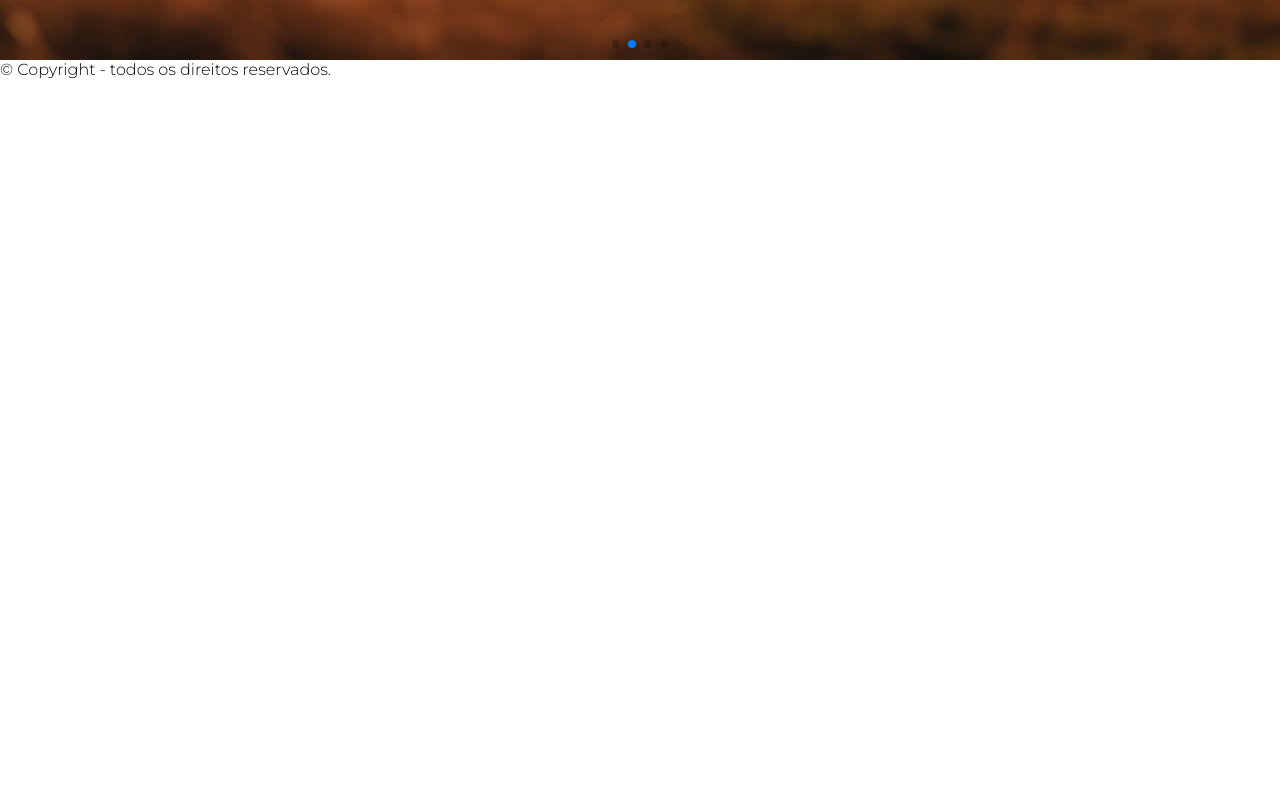
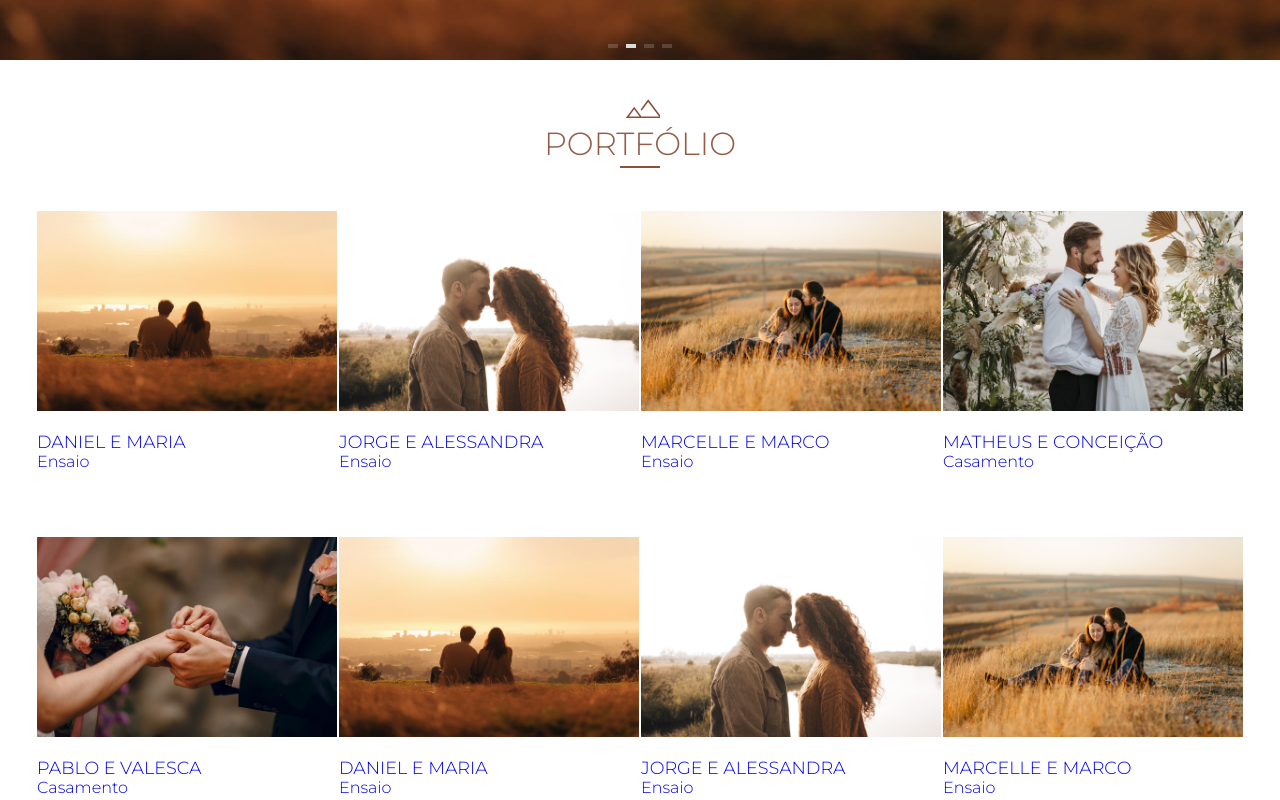
Before and after one commit to rlxmts/anzelfotografia, a React (Create React App) app: page / in a window 1280 px wide. Shown: the part 740-1540 px from the top of the page. Before the commit the page ends 819 px from the top, so only its background shows below. Built offline with nearby package versions, Linux system fonts and the light colour scheme.

Commit message:
:sparkles: Adicionando portfolio

```diff
--- a/src/App.js
+++ b/src/App.js
@@ -2,6 +2,7 @@ import styled from "styled-components";
 import Cabecalho from "./components/layout/Cabecalho";
 import Rodape from "./components/layout/Rodape";
 import Banner from "./components/sections/Banner";
+import Portfolio from "./components/sections/Portfolio";
 
 const AppContainer = styled.div`
 
@@ -13,6 +14,7 @@ function App() {
       <Cabecalho />
       <div className="conteudo">
         <Banner />
+        <Portfolio />
         <Rodape />
       </div>
     </AppContainer>
--- /dev/null
+++ b/src/components/commom/CardTrabalhos/index.js
@@ -0,0 +1,62 @@
+import styled from "styled-components";
+import { Trabalhos } from "../Trabalhos";
+
+const CardContainer = styled.div`
+    width:100%;
+    display:flex;
+    gap: 2px;
+    justify-content: center;
+    flex-wrap: wrap;
+
+    div{
+        width: 100%;
+        max-width: 300px;
+        margin: 2rem 0;
+        a:hover{
+            color: #8c5038;
+        }
+
+        img{
+            width:100%;
+        }
+
+        .trabalhos-titulo{
+            font-family: "Montserrat", sans-serif;
+            font-weight: 500;
+            font-size: 1.1rem;
+            text-transform: uppercase;
+            margin: 1rem 0 0 0;
+        }
+    }
+`
+
+const CardTrabalhos = ()=> {
+    return(
+        <CardContainer>
+            {Trabalhos.map( trabalho => {
+                return(
+                <div>
+                    <a href="/">
+                        <img src={trabalho.imagens[0]} alt={trabalho.nome} />
+                        <h3 className="trabalhos-titulo">{trabalho.nome}</h3>
+                        <span>{trabalho.categoria}</span>
+                    </a>
+                </div>
+                )
+            })}
+            {Trabalhos.map( trabalho => {
+                return(
+                <div>
+                    <a href="/">
+                        <img src={trabalho.imagens[0]} alt={trabalho.nome} />
+                        <h3 className="trabalhos-titulo">{trabalho.nome}</h3>
+                        <span>{trabalho.categoria}</span>
+                    </a>
+                </div>
+                )
+            })}
+        </CardContainer>
+    )
+}
+
+export default CardTrabalhos;
--- /dev/null
+++ b/src/components/commom/Titulo/index.js
@@ -0,0 +1,44 @@
+import styled from "styled-components";
+
+const H2 = styled.h2`
+    font-size: 2rem;
+    font-family: "Montserrat", sans-serif;
+    font-weight: 400;
+    color:#945c46;
+    text-transform: uppercase;
+    text-align: center;
+    margin: 2rem 1rem 1rem 1rem;
+    position: relative;
+
+    &::before{
+        content: '';
+        display: block;
+        width: 40px;
+        height: 40px;
+        background-image: url(${props => props.img});
+        position: absolute;
+        left: 50%;
+        transform: translateX(-50%);
+        top:-2.5rem;
+    }
+
+    &::after{
+        content: '';
+        display: block;
+        width: 40px;
+        height: 2px;
+        position: absolute;
+        left: 50%;
+        transform: translateX(-50%);
+        bottom: -.3rem;
+        background-color: #8c5038;
+    }
+`
+
+const Titulo = ({titulo, img})=> {
+    return(
+            <H2 img={img}>{titulo}</H2>
+    )
+}
+
+export default Titulo;
--- /dev/null
+++ b/src/components/commom/Trabalhos/index.js
@@ -0,0 +1,27 @@
+export const Trabalhos = [
+    {
+        imagens: ['./img/casal0.jpg','./img/casal0.jpg'],
+        categoria: 'Ensaio',
+        nome: 'Daniel e Maria'
+    },
+    {
+        imagens: ['./img/casal1.jpg','./img/casal0.jpg'],
+        categoria: 'Ensaio',
+        nome: 'Jorge e Alessandra'
+    },
+    {
+        imagens: ['./img/casal2.jpg','./img/casal0.jpg'],
+        categoria: 'Ensaio',
+        nome: 'Marcelle e Marco'
+    },
+    {
+        imagens: ['./img/casamento.jpg','./img/casal0.jpg'],
+        categoria: 'Casamento',
+        nome: 'Matheus e Conceição'
+    },
+    {
+        imagens: ['./img/aliancas.jpg','./img/casal0.jpg'],
+        categoria: 'Casamento',
+        nome: 'Pablo e Valesca'
+    },
+]
--- a/src/components/sections/Banner/index.js
+++ b/src/components/sections/Banner/index.js
@@ -53,7 +53,9 @@ const Banner = ()=> {
             >
                 {imagensBanner.map( img => {
                 return(
-                    <SwiperSlide><img className="item-slide" src={img.url} alt={img.alt} /></SwiperSlide>
+                    <SwiperSlide key={img.url}>
+                        <img className="item-slide" src={img.url} alt={img.alt} />
+                    </SwiperSlide>
                 )
                 })}
             </Swiper>
--- /dev/null
+++ b/src/components/sections/Portfolio/index.js
@@ -0,0 +1,18 @@
+import styled from "styled-components";
+import Titulo from "../../commom/Titulo";
+import CardTrabalhos from "../../commom/CardTrabalhos";
+
+const SectionPortfolio = styled.section`
+    padding: 2rem 1rem;
+`
+
+const Portfolio = ()=> {
+    return(
+        <SectionPortfolio>
+            <Titulo titulo='Portfólio' img={'img/mountain.svg'} />
+            <CardTrabalhos />
+        </SectionPortfolio>
+    )
+}
+
+export default Portfolio;
--- a/src/index.js
+++ b/src/index.js
@@ -56,6 +56,13 @@ const EstiloGLobal = createGlobalStyle`
     justify-content: center;
     align-items: center;
   }
+
+  .swiper-pagination-bullet{
+    height: 4px;
+    width: 10px;
+    border-radius: 0;
+    background: #DCDCDC;
+  }
 `
 
 const root = ReactDOM.createRoot(document.getElementById('root'));
```
Also changed, not shown: public/img/mountain.svg (added).
